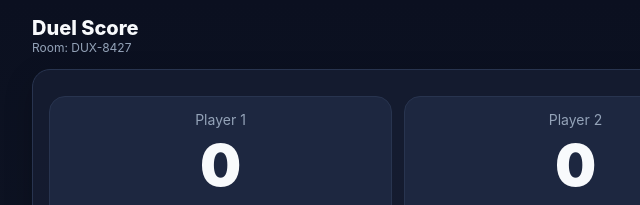
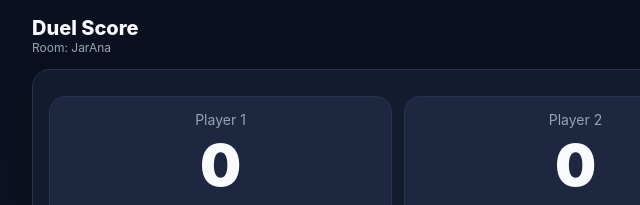
Before and after one commit to JardessonIRL/Whater-play, a plain HTML site: page dist/index.html in a window 1280 px wide. Shown: the top 205 px of the page, 242-882 px from the left. Drawn offline with nearby package versions, Linux system fonts and the light colour scheme; no server answers.

Commit message:
Update index.html

```diff
--- a/dist/index.html
+++ b/dist/index.html
@@ -972,7 +972,7 @@ const room =
     'duel_room'
   )
   ||
-  'DUX-8427';
+  'JarAna';
 
 
 localStorage.setItem(
```
